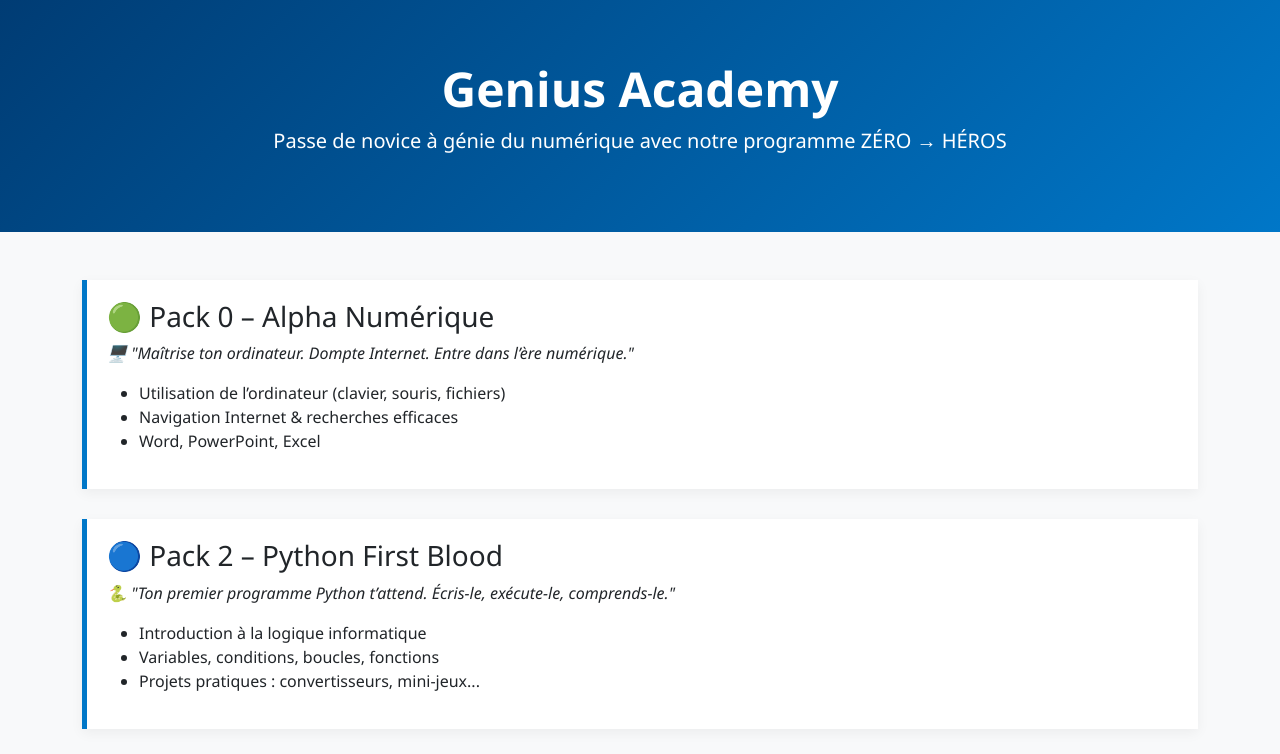
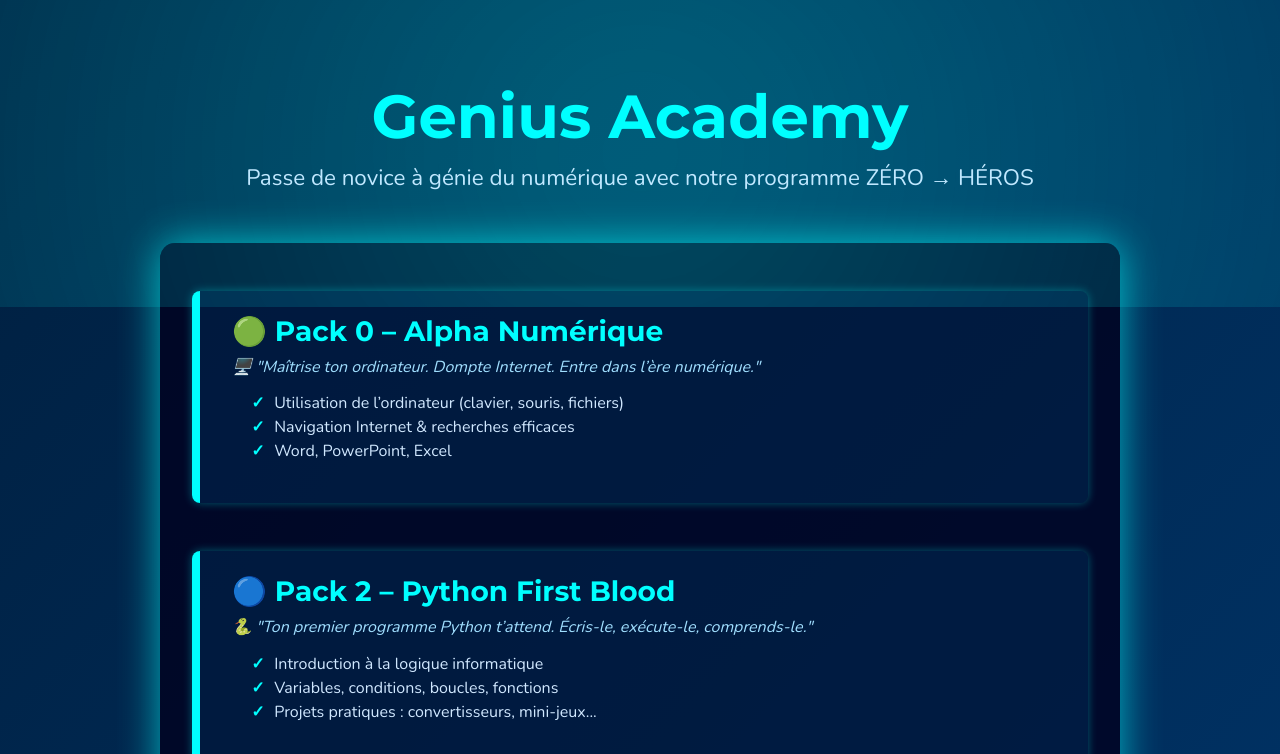
Before and after one commit to Pre-Abalo/genius-academy, a plain HTML site: page index.html in a window 1280 px wide. Shown: the top 754 px of the page. Drawn offline with nearby package versions, Linux system fonts and the light colour scheme.

Commit message:
Update index.html

```diff
--- a/index.html
+++ b/index.html
@@ -2,48 +2,194 @@
 <html lang="fr">
 <head>
   <meta charset="UTF-8" />
-  <meta name="viewport" content="width=device-width, initial-scale=1.0" />
+  <meta name="viewport" content="width=device-width, initial-scale=1" />
   <title>Genius Academy – ZÉRO → HÉROS</title>
   <link href="https://cdn.jsdelivr.net/npm/bootstrap@5.3.2/dist/css/bootstrap.min.css" rel="stylesheet" />
   <style>
+    @import url('https://fonts.googleapis.com/css2?family=Montserrat:wght@700&family=Nunito&display=swap');
+
     body {
-      font-family: 'Segoe UI', sans-serif;
-      background-color: #f8f9fa;
+      font-family: 'Nunito', sans-serif;
+      background: linear-gradient(135deg, #001f3f 0%, #004080 100%);
+      color: #e0e7ff;
+      min-height: 100vh;
+      margin: 0;
+      overflow-x: hidden;
     }
-    .hero {
-      background: linear-gradient(135deg, #003c74, #0077c8);
-      color: white;
-      padding: 60px 20px;
+
+    header.hero {
+      text-align: center;
+      padding: 5rem 1rem 6rem;
+      position: relative;
+      overflow: hidden;
+    }
+
+    header.hero::before {
+      content: '';
+      position: absolute;
+      top: -50%;
+      left: -50%;
+      width: 200%;
+      height: 200%;
+      background: radial-gradient(circle at center, #0ff 0%, transparent 70%);
+      opacity: 0.15;
+      animation: pulse 8s ease-in-out infinite;
+      z-index: 0;
+      filter: blur(80px);
+    }
+
+    @keyframes pulse {
+      0%, 100% { transform: scale(1); opacity: 0.15; }
+      50% { transform: scale(1.2); opacity: 0.3; }
+    }
+
+    header.hero h1 {
+      font-family: 'Montserrat', sans-serif;
+      font-size: 3.8rem;
+      font-weight: 700;
+      margin-bottom: 0.5rem;
+      color: #00ffff;
+      position: relative;
+      z-index: 1;
+      opacity: 0;
+      animation: fadeInUp 1s forwards 0.5s;
+    }
+
+    header.hero p.lead {
+      font-size: 1.4rem;
+      color: #c0e8ff;
+      position: relative;
+      z-index: 1;
+      opacity: 0;
+      animation: fadeInUp 1s forwards 1.2s;
+    }
+
+    @keyframes fadeInUp {
+      from { opacity: 0; transform: translateY(20px); }
+      to { opacity: 1; transform: translateY(0); }
+    }
+
+    main.container {
+      max-width: 960px;
+      margin-top: -4rem;
+      background: rgba(0, 0, 30, 0.8);
+      padding: 3rem 2rem 4rem;
+      border-radius: 15px;
+      box-shadow: 0 0 40px #00ffffaa;
+      color: #dcefff;
+      overflow: hidden;
+    }
+
+    section.pack {
+      margin-bottom: 3rem;
+      background: rgba(0, 70, 120, 0.3);
+      border-left: 8px solid #00ffff;
+      padding: 1.5rem 2rem;
+      border-radius: 8px;
+      box-shadow: 0 0 10px #00ffff55;
+      opacity: 0;
+      transform: translateY(30px);
+      animation: fadeInUp 0.8s forwards;
+    }
+
+    section.pack:nth-child(1) { animation-delay: 0.3s; }
+    section.pack:nth-child(2) { animation-delay: 0.6s; }
+    section.pack:nth-child(3) { animation-delay: 0.9s; }
+    section.pack:nth-child(4) { animation-delay: 1.2s; }
+    section.pack:nth-child(5) { animation-delay: 1.5s; }
+    section.pack:nth-child(6) { animation-delay: 1.8s; border-color: gold; }
+
+    section.pack h3 {
+      font-family: 'Montserrat', sans-serif;
+      color: #00ffff;
+      margin-bottom: 0.4rem;
+      display: flex;
+      align-items: center;
+      gap: 0.6rem;
+      font-weight: 700;
+    }
+
+    section.pack p {
+      font-style: italic;
+      margin-bottom: 0.8rem;
+      color: #a0dfff;
+    }
+
+    section.pack ul {
+      list-style: none;
+      padding-left: 1.2rem;
+      color: #d0e8ff;
+    }
+
+    section.pack ul li::before {
+      content: '✓';
+      margin-right: 0.6rem;
+      color: #00ffff;
+      font-weight: bold;
+    }
+
+    footer.footer {
+      background-color: #001f3f;
+      color: #008080;
+      text-align: center;
+      padding: 1.5rem 1rem;
+      font-style: italic;
+      font-weight: 600;
+      letter-spacing: 1.2px;
+      user-select: none;
+    }
+
+    /* Floating icons next to titles */
+    section.pack h3::before {
+      font-size: 1.6rem;
+    }
+
+    /* Form section styling */
+    section#contact {
+      background: rgba(0, 150, 200, 0.25);
+      padding: 2rem;
+      border-radius: 12px;
+      box-shadow: 0 0 25px #00ffff77;
+      margin-top: 3rem;
+    }
+
+    section#contact h3 {
+      color: #00ffff;
+      margin-bottom: 1.5rem;
+      font-family: 'Montserrat', sans-serif;
+      font-weight: 700;
       text-align: center;
     }
-    .hero h1 {
-      font-size: 3rem;
-      font-weight: bold;
+
+    /* Responsive iframe */
+    .iframe-container {
+      position: relative;
+      width: 100%;
+      padding-bottom: 56.25%; /* 16:9 ratio */
+      height: 0;
+      overflow: hidden;
+      border-radius: 10px;
+      box-shadow: 0 0 30px #00ffff99;
     }
-    .pack {
-      border-left: 5px solid #0077c8;
-      padding-left: 15px;
-      margin-bottom: 30px;
-      background-color: #ffffff;
-      box-shadow: 0 4px 12px rgba(0, 0, 0, 0.05);
-      padding: 20px;
-    }
-    .footer {
-      background-color: #003c74;
-      color: white;
-      text-align: center;
-      padding: 20px 10px;
+    .iframe-container iframe {
+      position: absolute;
+      top:0; left:0; width:100%; height:100%;
+      border: none;
+      border-radius: 10px;
+      background: #f0f8ffdd;
+      box-shadow: inset 0 0 10px #00ffff88;
     }
   </style>
 </head>
 <body>
+
   <header class="hero">
     <h1>Genius Academy</h1>
     <p class="lead">Passe de novice à génie du numérique avec notre programme <strong>ZÉRO → HÉROS</strong></p>
   </header>
 
-  <main class="container py-5">
-    <section class="pack">
+  <main class="container" role="main" aria-label="Présentation des packs Genius Academy">
+    <section class="pack" tabindex="0">
       <h3>🟢 Pack 0 – Alpha Numérique</h3>
       <p><em>🖥️ "Maîtrise ton ordinateur. Dompte Internet. Entre dans l’ère numérique."</em></p>
       <ul>
@@ -53,7 +199,7 @@
       </ul>
     </section>
 
-    <section class="pack">
+    <section class="pack" tabindex="0">
       <h3>🔵 Pack 2 – Python First Blood</h3>
       <p><em>🐍 "Ton premier programme Python t’attend. Écris-le, exécute-le, comprends-le."</em></p>
       <ul>
@@ -63,7 +209,7 @@
       </ul>
     </section>
 
-    <section class="pack">
+    <section class="pack" tabindex="0">
       <h3>🔷 Pack 3 – Science & Code</h3>
       <p><em>🔬 "Utilise le code pour modéliser la science que tu étudies."</em></p>
       <ul>
@@ -73,7 +219,7 @@
       </ul>
     </section>
 
-    <section class="pack">
+    <section class="pack" tabindex="0">
       <h3>🌐 Pack 4 – Digital Creator</h3>
       <p><em>🌐 "Crée ton site. Partage tes idées. Exprime ton potentiel."</em></p>
       <ul>
@@ -83,7 +229,7 @@
       </ul>
     </section>
 
-    <section class="pack">
+    <section class="pack" tabindex="0">
       <h3>🤖 Pack 5 – Smart Dev Tools</h3>
       <p><em>🤖 "Automatise. Rends ton PC plus intelligent. Gagne du temps."</em></p>
       <ul>
@@ -93,7 +239,7 @@
       </ul>
     </section>
 
-    <section class="pack border-warning">
+    <section class="pack border-warning" tabindex="0" style="border-color: gold;">
       <h3>🌟 Formule PREMIUM – ZÉRO → HÉROS</h3>
       <p><em>🔥 "Passe de novice à génie du numérique. Le parcours ultime."</em></p>
       <ul>
@@ -102,10 +248,29 @@
         <li>Portfolio GitHub, communauté Discord, certificat Digital Hero</li>
       </ul>
     </section>
+
+    <section id="contact" aria-label="Formulaire de contact et inscription" tabindex="0">
+      <h3>Contactez-nous / Inscrivez-vous</h3>
+      <div class="iframe-container">
+        <iframe src="https://docs.google.com/forms/d/e/1FAIpQLSdD5zGpLkJt20O2x6RbzNlS1xB4w7q5jx3M-E4qKlE3h9X6qA/viewform?embedded=true"
+          title="Formulaire Google Forms d'inscription Genius Academy"
+          allowfullscreen></iframe>
+      </div>
+    </section>
   </main>
 
   <footer class="footer">
-    <p>&copy; 2025 Genius Academy – Tous droits réservés</p>
+    &copy; 2025 Genius Academy – Tous droits réservés
   </footer>
+
+  <script>
+    // Optional: smooth scroll for keyboard focus
+    document.querySelectorAll('section.pack, #contact').forEach(section => {
+      section.addEventListener('focus', e => {
+        section.scrollIntoView({behavior: 'smooth', block: 'center'});
+      });
+    });
+  </script>
+
 </body>
 </html>
```
